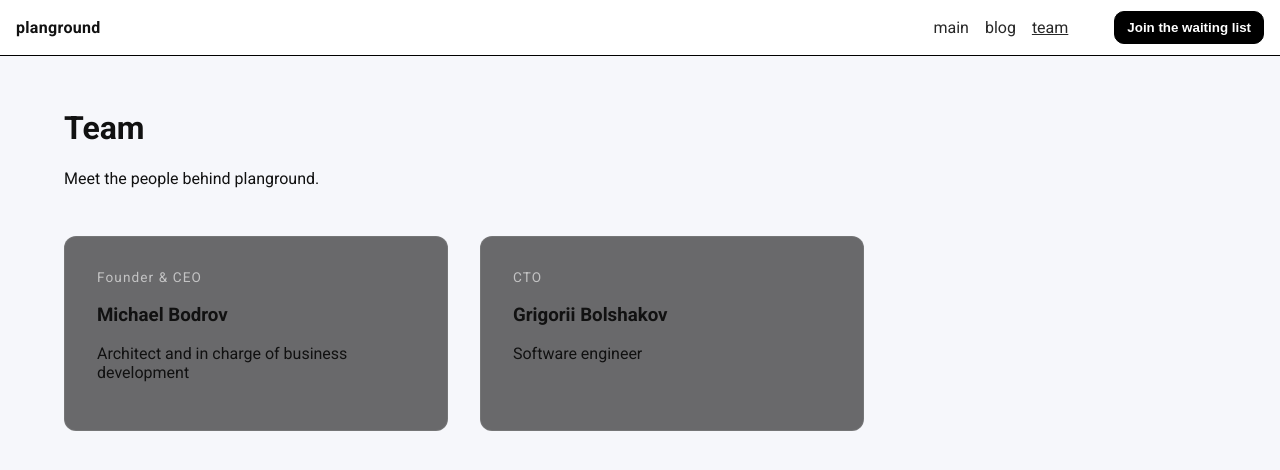
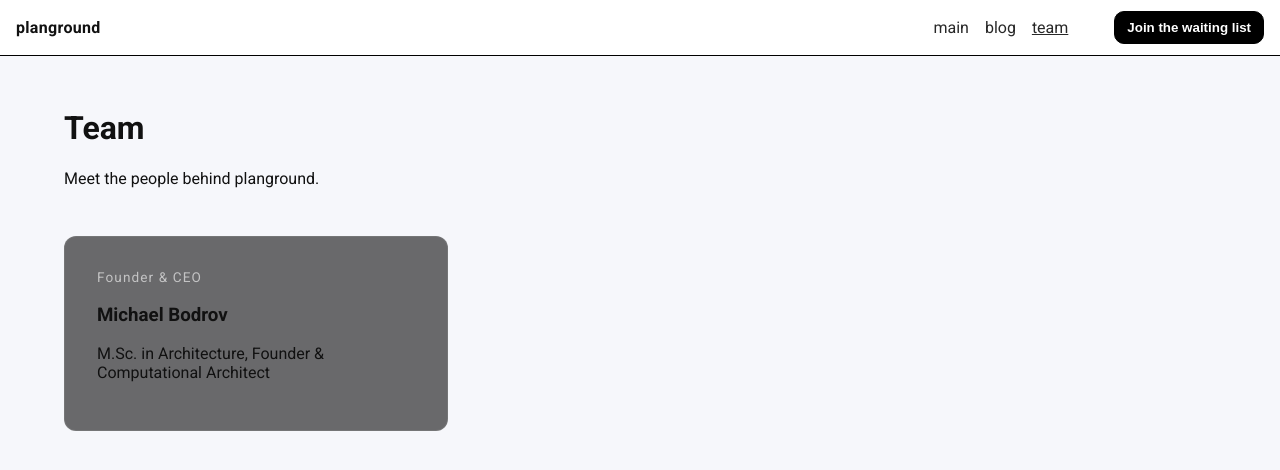
Before and after one commit to Mbodrov00/scroll-landing, a React (Vite) app: page /team in a window 1280 px wide. Shown: the top 470 px of the page. Built offline with nearby package versions, Linux system fonts and the light colour scheme.

Commit message:
Update Team.jsx
cleaned the team

```diff
--- a/src/pages/Team.jsx
+++ b/src/pages/Team.jsx
@@ -2,8 +2,11 @@ import React from "react";
 
 export default function Team() {
   const teammates = [
-    { name: "Michael Bodrov", role: "Founder & CEO", bio: "Architect and in charge of business development" },
-    { name: "Grigorii Bolshakov", role: "CTO", bio: "Software engineer" },
+    {
+      name: "Michael Bodrov",
+      role: "Founder & CEO",
+      bio: "M.Sc. in Architecture, Founder & Computational Architect"
+    }
   ];
 
   return (
```
